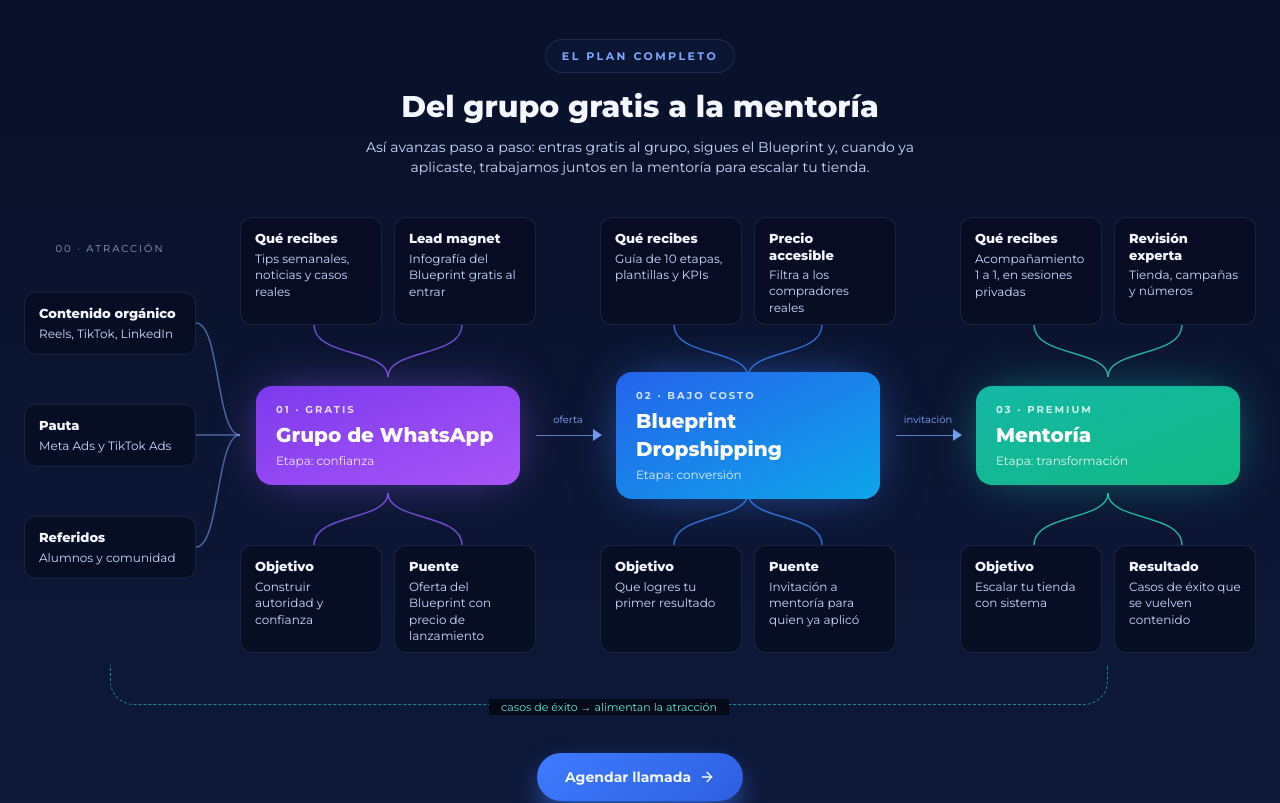
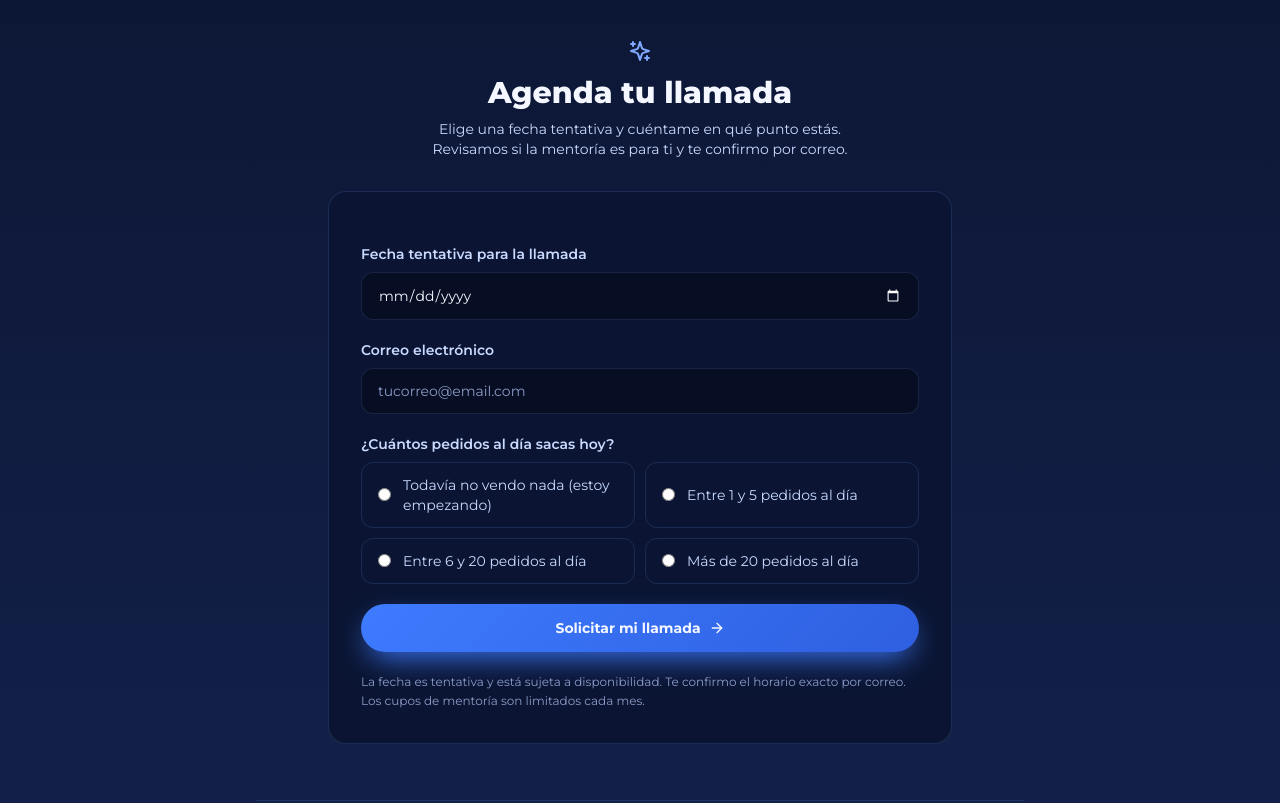
Before and after one commit to samigonza3/portafolio-2027, a React (Vite) app: page /mentoria-dropshipping in a window 1280 px wide. Shown: the part 4400-5203 px from the top of the page. Built offline with nearby package versions, Linux system fonts and the light colour scheme.

Commit message:
Landings de mentoría: se retira la sección del plan completo

```diff
--- a/src/components/DropshippingMentoria.tsx
+++ b/src/components/DropshippingMentoria.tsx
@@ -4,7 +4,6 @@ import {
   BookingForm,
   EMAIL_RE,
   FieldError,
-  MapaEscalera,
   encodeFormData,
   inputBase,
   inputState,
@@ -686,24 +685,6 @@ export default function DropshippingMentoria() {
         </div>
       </section>
 
-      {/* Cómo funciona la mentoría */}
-      <section id="mentoria" className="max-w-7xl mx-auto px-4 sm:px-6 py-14 border-t border-star-light/15">
-        <div className="text-center mb-10">
-          <span className="eyebrow">El plan completo</span>
-          <h2 className="text-2xl md:text-3xl font-extrabold mt-4 mb-3">Del grupo gratis a la mentoría</h2>
-          <p className="text-ice text-sm max-w-xl mx-auto">
-            Así avanzas paso a paso: entras gratis al grupo, sigues el Blueprint y, cuando ya
-            aplicaste, trabajamos juntos en la mentoría para escalar tu tienda.
-          </p>
-        </div>
-        <MapaEscalera />
-        <div className="text-center mt-12">
-          <a href="#reservar" className="btn-star">
-            Agendar llamada <ArrowRight className="w-4 h-4" />
-          </a>
-        </div>
-      </section>
-
       {/* Reserva de llamada */}
       <section id="reservar" className="max-w-2xl mx-auto px-3 sm:px-6 py-14 border-t border-star-light/15">
         <div className="text-center mb-8">
--- a/src/components/MentoriaPrivada.tsx
+++ b/src/components/MentoriaPrivada.tsx
@@ -25,7 +25,7 @@ import {
   Calculator,
   TrendingUp,
 } from 'lucide-react';
-import { BookingForm, MapaEscalera } from './mentoria/shared';
+import { BookingForm } from './mentoria/shared';
 import { MENTORIA } from '../data/oferta';
 
 // ============================================================
@@ -240,20 +240,6 @@ export default function MentoriaPrivada() {
             ))}
           </div>
         </div>
-      </section>
-
-      {/* ===== Qué es ===== */}
-      <section className="max-w-7xl mx-auto px-4 sm:px-6 py-14 md:py-20 border-t border-star-light/15">
-        <SectionTitle
-          eyebrow="El plan completo"
-          title={
-            <>
-              Del grupo gratis a la <span className="text-teal-300">mentoría</span>
-            </>
-          }
-          sub="La comunidad te muestra el camino y el Blueprint te da el mapa. La mentoría es la etapa de transformación: donde lo ejecutas con alguien al lado, sobre tu tienda real."
-        />
-        <MapaEscalera destacar="mentoria" />
       </section>
 
       {/* ===== Paso a paso ===== */}
```
